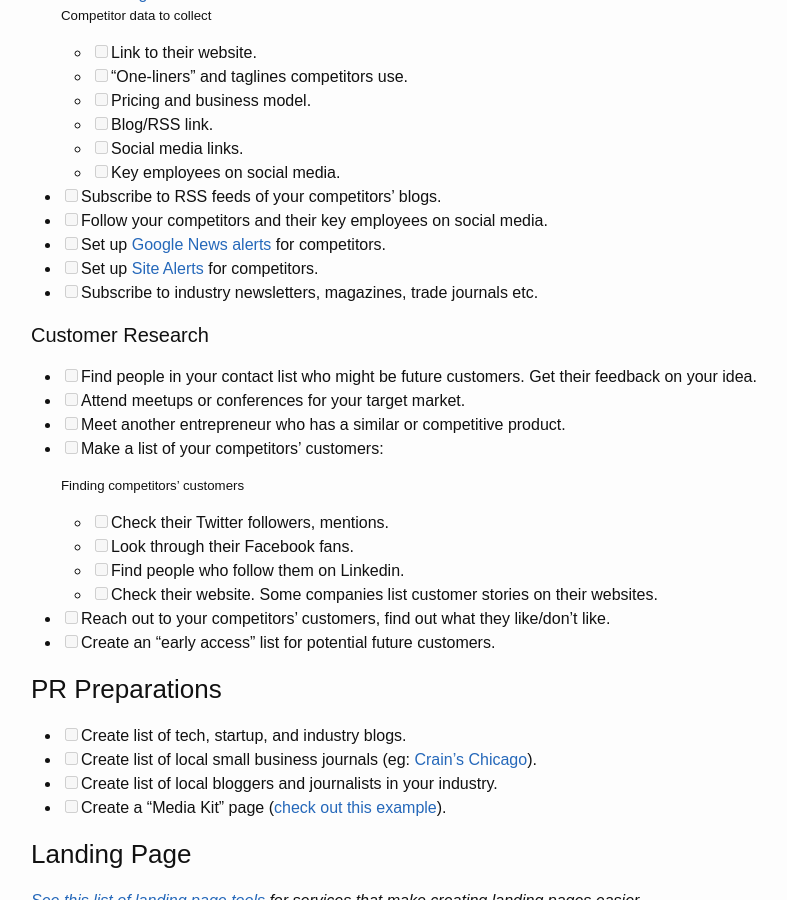
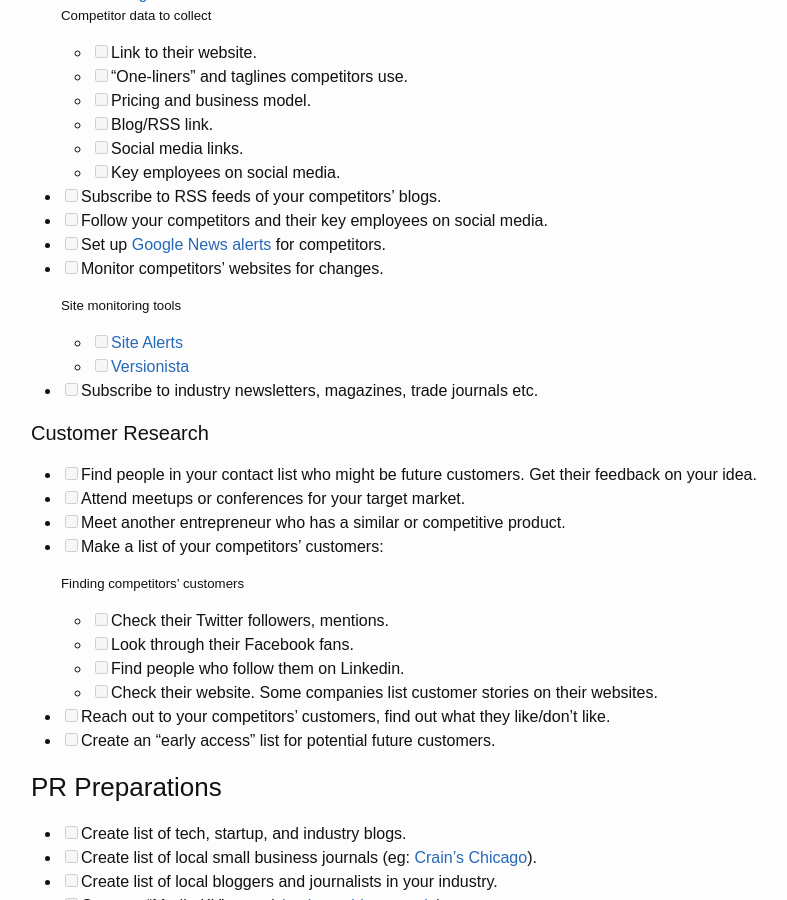
Before and after one commit to draftdev/startup-marketing-checklist, a Jekyll site: the page built from marketing-checklist.md, in a window 1280 px wide and 900 px high, scrolled down 910 px. Shown: the whole window, without its empty margins (239-1026 px from the left). Built offline with Jekyll 4.4.1, drawn with Linux system fonts in a browser that asks for light colours; comment, search, counter and statistics services are not loaded.

Commit message:
Adding site monitoring tools

```diff
--- a/marketing-checklist.md
+++ b/marketing-checklist.md
@@ -34,7 +34,12 @@ permalink: /marketing-checklist/
 - [ ] Subscribe to RSS feeds of your competitors' blogs.
 - [ ] Follow your competitors and their key employees on social media.
 - [ ] Set up [Google News alerts](https://www.google.com/alerts) for competitors.
-- [ ] Set up [Site Alerts](http://sitealerts.com/) for competitors.
+- [ ] Monitor competitors' websites for changes.
+
+  ##### Site monitoring tools
+  - [ ] [Site Alerts](http://sitealerts.com/)
+  - [ ] [Versionista](https://versionista.com/)
+
 - [ ] Subscribe to industry newsletters, magazines, trade journals etc.
 
 #### Customer Research
```
